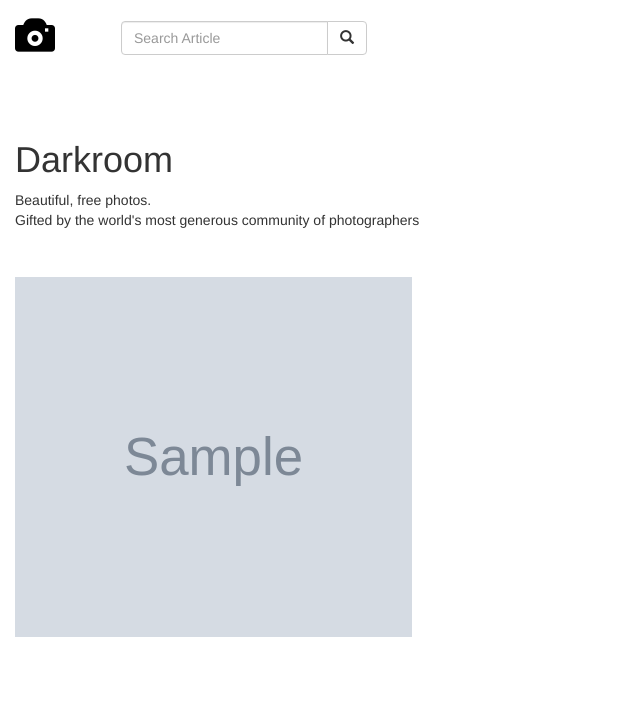
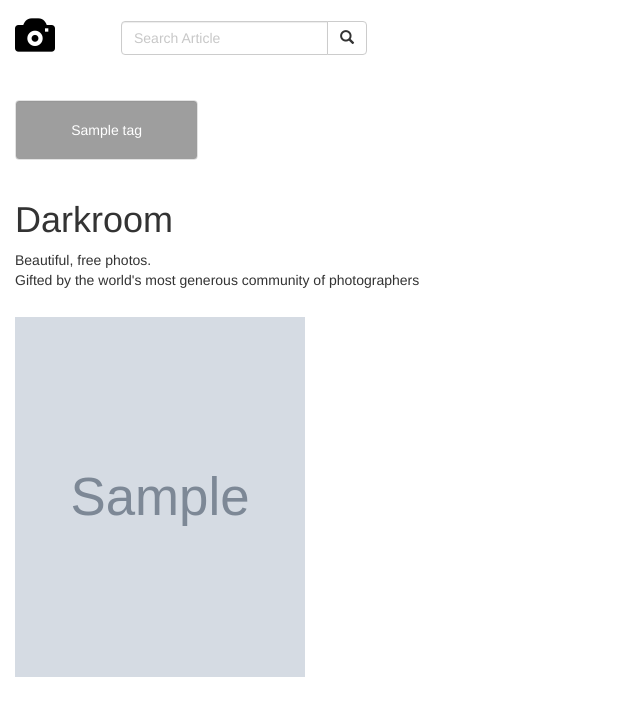
Before and after one commit to jonnygovish/Darkroom, a Django app: page / in a window 1280 px wide. Shown: the top 716 px of the page, without its empty margins (0-640 px from the left). Run offline with Django 3.2, Linux system fonts and the light colour scheme; tables that the repository leaves empty hold one stand-in row (values such as "Sample post"); grey boxes marked "Sample" are stand-in pictures; some libraries are stand-ins or nearby versions; grey boxes are pictures that could not be loaded.

Commit message:
minor changes to the templates

```diff
--- a/unsplash_clone/darkroom/templates/index.html
+++ b/unsplash_clone/darkroom/templates/index.html
@@ -4,6 +4,7 @@
 {% block styles%}
 {{block.super}}
 <link rel="stylesheet" href="{% static 'css/index.css' %}">
+<link rel="stylesheet" href="https://www.w3schools.com/w3css/4/w3.css">
 {% endblock %}
 
 {% block content %}
@@ -12,9 +13,9 @@
     <div class="row tags">
         <ul class="list-unstyled">
             {% for tag in tags %}
-            <div class="col-md-2">
+            <div class="col-xs-2 col-sm-2 col-md-2 col-lg-2">
                 <a href="{% url 'tag' tag.id %} ">
-                    <li class="taglist">{{tag.name}} </li>
+                    <li class="well taglist text-center">{{tag.name}} </li>
                 </a>
             </div>
             {% endfor %}
@@ -27,22 +28,17 @@
 
 
 
-        <br>
+
     <div class="row">
         {% for photo in photos %}
         <!--Display images  -->
-        <div class="col-xs-6 col-sm-6 col-md-4 col-lg-4">
-            <a href="{% url 'photo' photo.id %} ">
-                <img src="{{photo.photo_image.url}}" class="img-responsive" alt="name">
-            </a>
-        </div>
+            <div class="col-xs-6 col-sm-6 col-md-3 col-lg-3">
+                <a href="{% url 'photo' photo.id %} ">
+                    <img src="{{photo.photo_image.url}}" class="img-responsive" alt="name">
+                </a>
+            </div>
 
-
+        {% endfor %}
     </div>
-    {% empty %}
-    <div class="row">
-        <h2 class="text-center">There are No  photos </h2>
-    </div>
-    {% endfor %}
 
     {% endblock %}
--- a/unsplash_clone/darkroom/templates/photo.html
+++ b/unsplash_clone/darkroom/templates/photo.html
@@ -6,7 +6,7 @@
 <div class="container">
 
     <div >
-      <img src="{{photo.photo_image.url}} " alt="{{photo.name}} ">
+      <img src="{{photo.photo_image.url}} " class="img-responsive" alt="{{photo.name}} ">
     </div>
   </div>
 {% endblock %}
```
